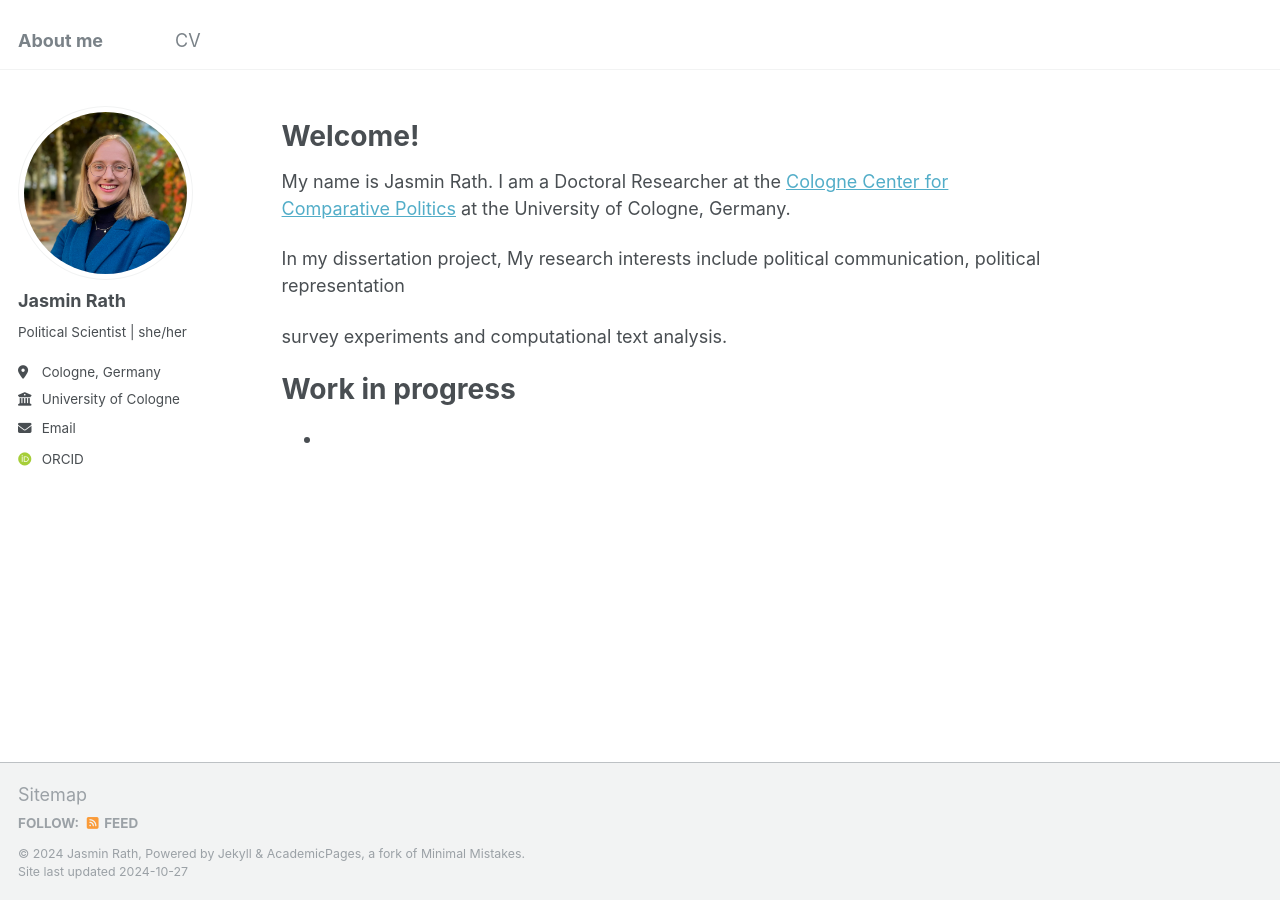
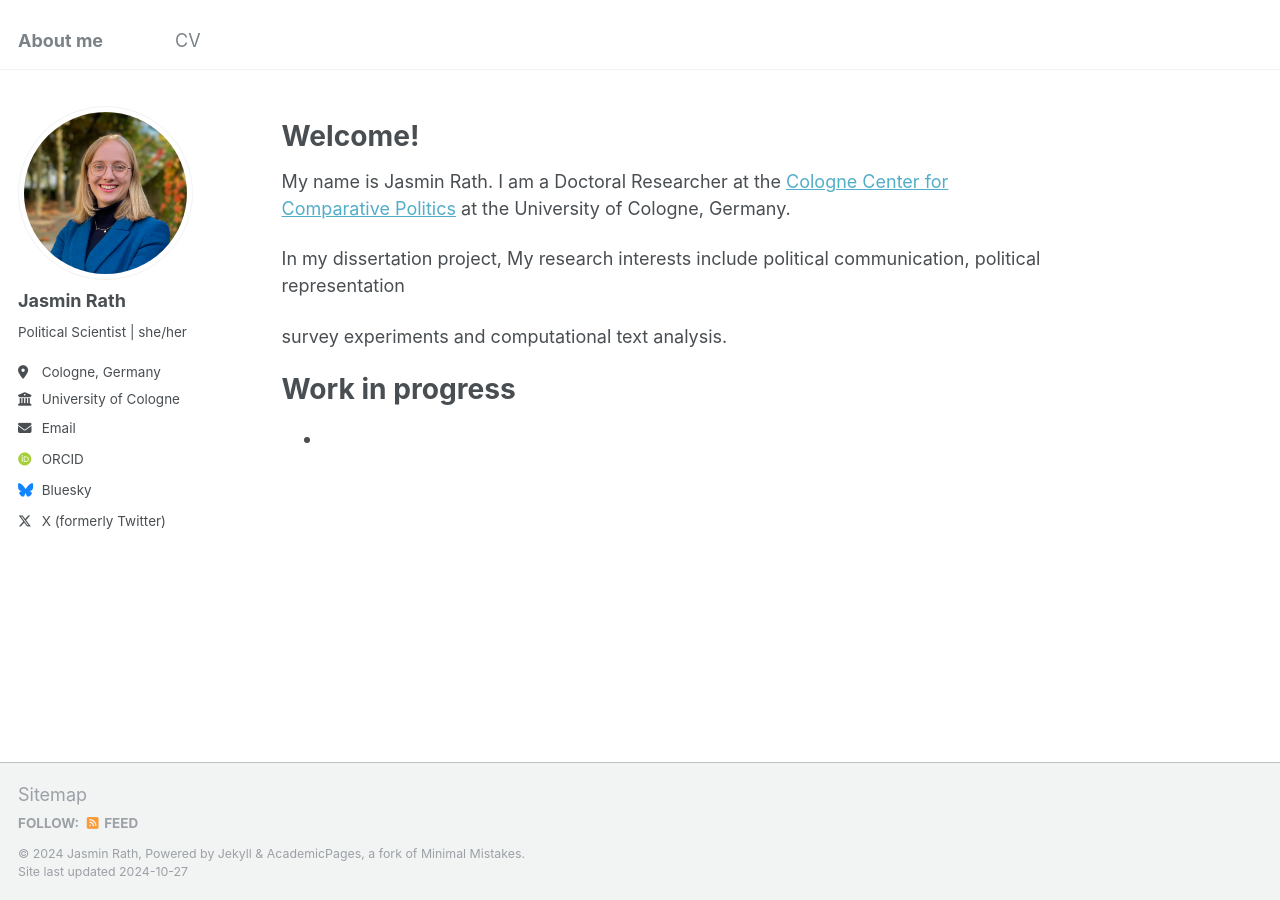
Before and after one commit to rathjasmin/rathjasmin.github.io, a Jekyll site: the page built from _pages/about.md, in a window 1280 px wide. Built offline with Jekyll 4.4.1, drawn with Linux system fonts in a browser that asks for light colours; some web fonts are replaced.

Commit message:
Update _config.yml
Add Twitter & Bluesky

```diff
--- a/_config.yml
+++ b/_config.yml
@@ -48,7 +48,7 @@ author:
   stackoverflow    : # User number or user number and name (i.e., use "1" or "1/jeff-atwood")
 
   # Social media
-  bluesky          : # "jasminrath.bsky.social.app" # Replace this with you Bluesky username
+  bluesky          : "jasminrath.bsky.social.app" # Replace this with you Bluesky username
   facebook         : # Username
   flickr           : # Username
   foursquare       : # Username
@@ -65,7 +65,7 @@ author:
   steam            : # Username
   telegram         : # URL
   tumblr           : # Username
-  twitter          : # "rath_jasm"
+  twitter          : "rath_jasm"
   vine             : # Username
   weibo            : # Username
   wikipedia        : # Username
```
